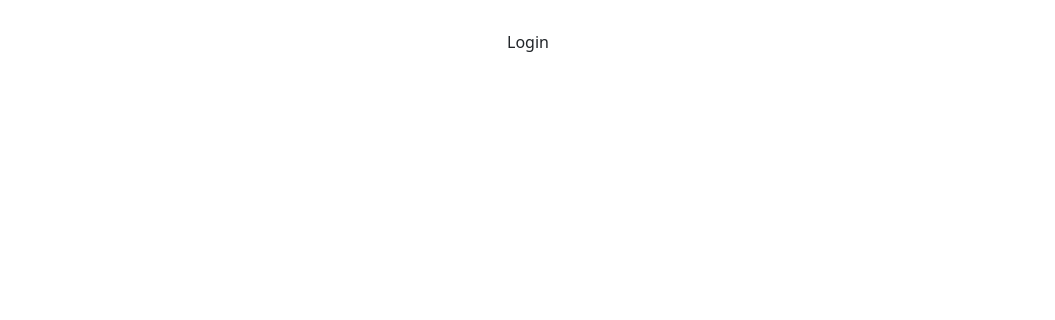
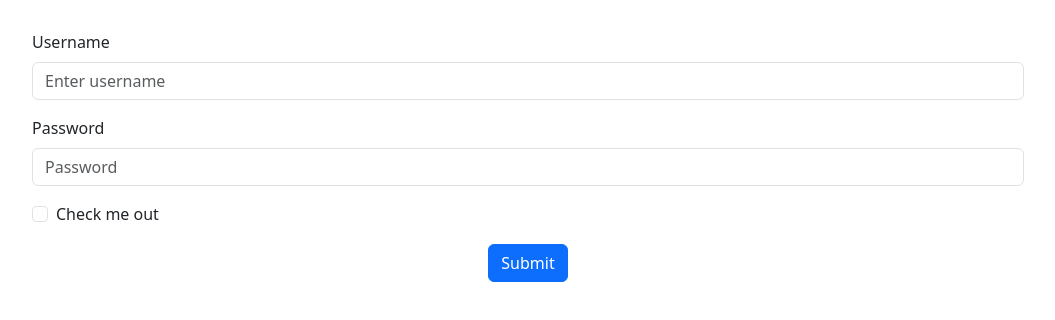
Before and after one commit to theallegrarr/oaf-fe, a React (Create React App) app: page / in a window 1280 px wide. Shown: the top 320 px of the page, without its empty margins (112-1167 px from the left). Built offline with nearby package versions, Linux system fonts and the light colour scheme.

Commit message:
login added

```diff
--- a/src/App.css
+++ b/src/App.css
@@ -83,3 +83,9 @@ tr p {
   border-radius: 5px;
   margin-right: 5px;
 }
+
+.form-row {
+  display: flex;
+  flex-direction: column;
+  align-items: start;
+}
--- a/src/api/request.js
+++ b/src/api/request.js
@@ -7,7 +7,7 @@ export default function apiCall(method, route, data, cb){
     let token = localStorage.getItem("oaf_token")
     let jsonData = JSON.stringify(data)
 
-    token="eyJhbGciOiJIUzI1NiIsInR5cCI6IkpXVCJ9.eyJ1c2VybmFtZSI6ImFkbWluIiwiaWF0IjoxNjMxMDM3MzA0LCJleHAiOjE2NjI1OTQ5MDR9.DqZhBz-TG3DL5bARBDt5UkMH1258b_CA6BfRG-qO_mA"
+    //token="eyJhbGciOiJIUzI1NiIsInR5cCI6IkpXVCJ9.eyJ1c2VybmFtZSI6ImFkbWluIiwiaWF0IjoxNjMxMDM3MzA0LCJleHAiOjE2NjI1OTQ5MDR9.DqZhBz-TG3DL5bARBDt5UkMH1258b_CA6BfRG-qO_mA"
     var xhr = new XMLHttpRequest();
     xhr.withCredentials = true;
 
--- a/src/pages/Auth/components/Login.jsx
+++ b/src/pages/Auth/components/Login.jsx
@@ -0,0 +1,41 @@
+import React, { useState } from 'react'
+import { Form, Button } from 'react-bootstrap'
+
+export default function LoginForm({ login }){
+    const [form, setForm] = useState({
+        username: "",
+        password: ""
+    })
+    const updateForm = (e) => {
+        setForm({
+            ...form,
+            [e.target.name]: e.target.value
+        })
+    }
+
+    return(
+        <Form>
+            <Form.Group className="mb-3 form-row" controlId="formBasicEmail">
+                <Form.Label>Username</Form.Label>
+                <Form.Control type="text" name="username" placeholder="Enter username" onChange={e => updateForm(e)}/>
+            </Form.Group>
+
+            <Form.Group className="mb-3 form-row" controlId="formBasicPassword">
+                <Form.Label>Password</Form.Label>
+                <Form.Control type="password" name="password" placeholder="Password" onChange={e => updateForm(e)}/>
+            </Form.Group>
+            <Form.Group className="mb-3 form-row" controlId="formBasicCheckbox">
+                <Form.Check type="checkbox" label="Check me out" />
+            </Form.Group>
+            <Button
+                variant="primary"
+                type="submit"
+                onClick={(e) => {
+                    e.preventDefault()
+                    login(form.username, form.password)
+                }}>
+                Submit
+            </Button>
+        </Form>
+    )
+}
--- a/src/pages/Auth/index.jsx
+++ b/src/pages/Auth/index.jsx
@@ -1,8 +1,22 @@
 import React from "react"
+import { useHistory } from "react-router";
+
+import LoginForm from "./components/Login"
+
+import apiCall from "../../api/request"
 
 export default function Login(){
-
+    const history = useHistory();
+    const login = (username, password) => {
+        apiCall("POST","api/auth/login", { username, password }, (res) => {
+            let token = JSON.parse(res).user.token
+            localStorage.setItem("oaf_token", token)
+            history.push("/summary")
+        })
+    }
     return(<>
-        Login
+        <LoginForm
+            login={login}
+        />
     </>)
 }
--- a/src/pages/Customers/index.jsx
+++ b/src/pages/Customers/index.jsx
@@ -1,12 +1,14 @@
 import React, {useState} from "react"
 import { Button } from "react-bootstrap"
 import { toast, ToastContainer } from "react-toastify"
+import { useHistory } from "react-router"
 
 import RepayUpload from './components/RepayUpload'
 import SummaryTable from "./components/Table"
 import apiCall from "../../api/request";
 
 export default function Summary(){
+    const history = useHistory();
     const [show, setShow] = useState(false);
     const [csvArray, setCsvArray] = useState([]);
     const [seasonAmounts, setSeasonAmounts] = useState([]);
@@ -80,7 +82,13 @@ export default function Summary(){
                         }}
                     > + Confirm Request</Button>
                 }
-                <Button className="mb-2 ml-2 btn-danger">Sign Out</Button>
+                <Button
+                    className="mb-2 ml-2 btn-danger"
+                    onClick={(e) => {
+                        e.preventDefault()
+                        localStorage.clear()
+                        history.push("/")
+                    }}>Sign Out</Button>
             </div>
         </div>
         <SummaryTable
```
